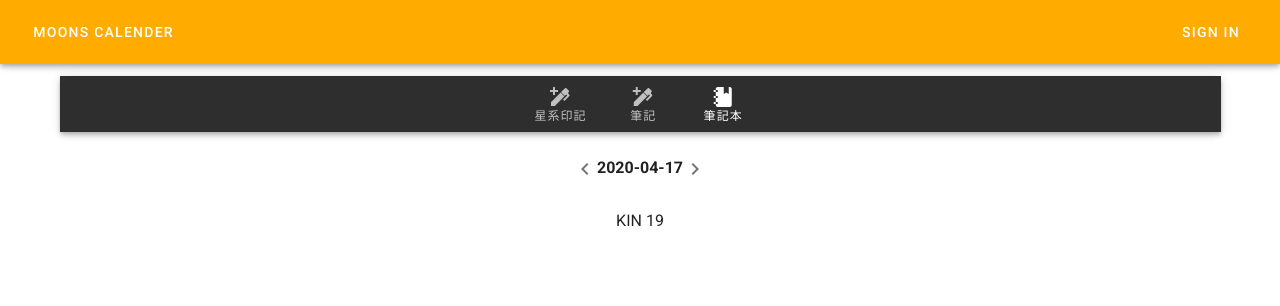
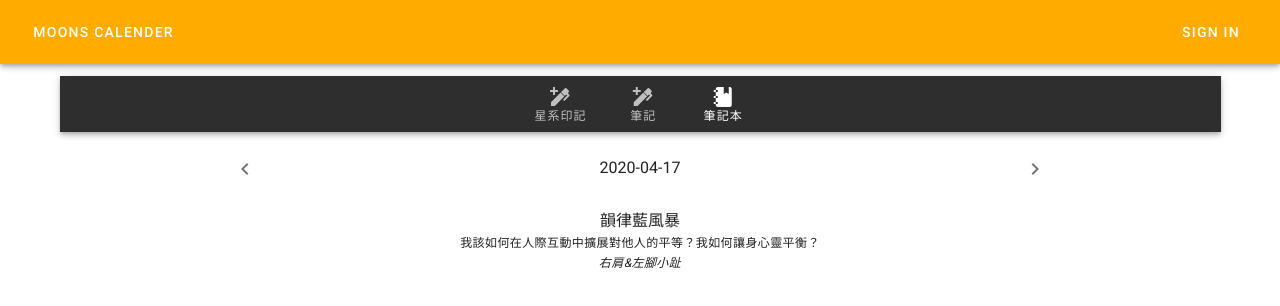
Before and after one commit to faytw/notes-my-daliy-kin, a Vue app: page /notebook in a window 1280 px wide. Shown: the top 306 px of the page. Built offline with nearby package versions, Linux system fonts and the light colour scheme; data requests are answered from the project's data file.

Commit message:
add more infos to notebook board

```diff
--- a/src/components/Home.vue
+++ b/src/components/Home.vue
@@ -24,7 +24,7 @@
       </v-col>
     </v-row>
 
-    <v-row class="text-center" v-if="showDateInfoStatus">
+    <v-row class="text-center justify-center" v-if="showDateInfoStatus">
       <v-col class="mb-1 font-weight-bold">
         <span
           v-show="showArrowButtonStatus"
@@ -32,7 +32,11 @@
         >
           <v-icon>mdi-chevron-left</v-icon>
         </span>
+      </v-col>
+      <v-col>
         <span>{{ displayDateFormat }}</span>
+      </v-col>
+      <v-col>
         <span
           v-show="showArrowButtonStatus"
           @click="goDate('tomorrow')"
--- a/src/components/Notebook.vue
+++ b/src/components/Notebook.vue
@@ -1,9 +1,12 @@
 <template>
   <v-row justify="center">
     <v-col>
-      <div class="text-center">KIN {{ this.displayKin }}</div>
+      <div class="text-center">{{ board.name }}</div>
+      <div class="text-center caption">{{ board.question }}</div>
+      <div class="text-center caption font-italic">{{ board.body }}</div>
+      <v-spacer></v-spacer>
       <v-card
-        class="infos mb-20"
+        class="infos"
         v-for="(info, index) in infoData"
         :key="index"
       >
@@ -19,12 +22,16 @@
 </template>
 
 <script>
+import {
+  handleNotebookData,
+} from '../helpers/moonCalender'
 import { mapActions, mapState } from 'vuex'
 
 export default {
   name: 'notebook',
   data: () => ({
     infoData: [],
+    board: {},
   }),
   computed: {
     ...mapState('notes', {
@@ -38,8 +45,14 @@ export default {
     this.getNotes()
   },
   watch: {
-    displayKin() {
+    displayKin(val) {
       this.setInfoData()
+      const { sealText, toneText } = handleNotebookData(val)
+      this.board = { ...this.board,
+        name: `${this.$t(`toneText.${toneText}`)}${this.$t(`sealText.${sealText}`)}`,
+        question: this.$t(`toneQuestion.${toneText}`),
+        body: `${this.$t(`toneBody.${toneText}`)}&${this.$t(`sealBody.${sealText}`)}`
+      }
     },
     notes() {
       this.setInfoData()
@@ -72,6 +85,7 @@ export default {
 </script>
 <style scoped>
 .infos {
+  margin-top: 20px;
   margin-bottom: 20px;
 }
 </style>
--- a/src/helpers/moonCalender/index.js
+++ b/src/helpers/moonCalender/index.js
@@ -180,8 +180,19 @@ export const setInitData = () => {
   return [ top, left, middle, right, bottom ]
 }
 
+export const handleNotebookData = (displayKin) => {
+  const { mainTone } = getTones(displayKin)
+  const { middle } = getSeals(displayKin , mainTone)
+  const data = { ...middle,
+    tone: mainTone,
+    toneText: toneTextTable[mainTone - 1]
+  }
+  return data
+}
+
 export default {
   setDate,
   calulateDateMainIcon,
   setInitData,
+  handleNotebookData,
 }
--- a/src/locales/zhHant.json
+++ b/src/locales/zhHant.json
@@ -13,6 +13,21 @@
     "spectral": "光譜",
     "crystal": "水晶",
     "cosmic": "宇宙"
+  },
+  "toneBody": {
+    "magnetic": "右腳踝",
+    "lunar": "右膝蓋",
+    "electric": "右髖關骨",
+    "self-existing": "右手腕",
+    "overtone": "右手肘",
+    "rhythmic": "右肩",
+    "resonant": "頸椎",
+    "galactic": "左肩",
+    "solar": "左手肘",
+    "planetary": "左手腕",
+    "spectral": "左髖關骨",
+    "crystal": "左膝蓋",
+    "cosmic": "左腳踝"
   },
   "toneQuestion": {
     "magnetic": "我的目的是什麼？我能夠吸引什麼？",
```
